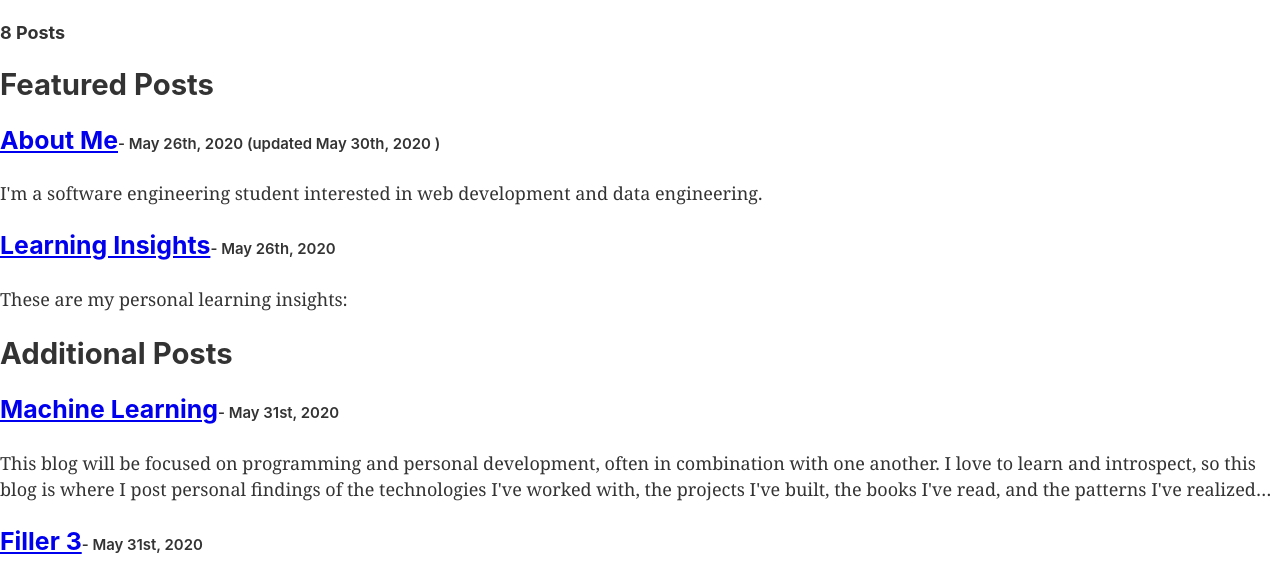
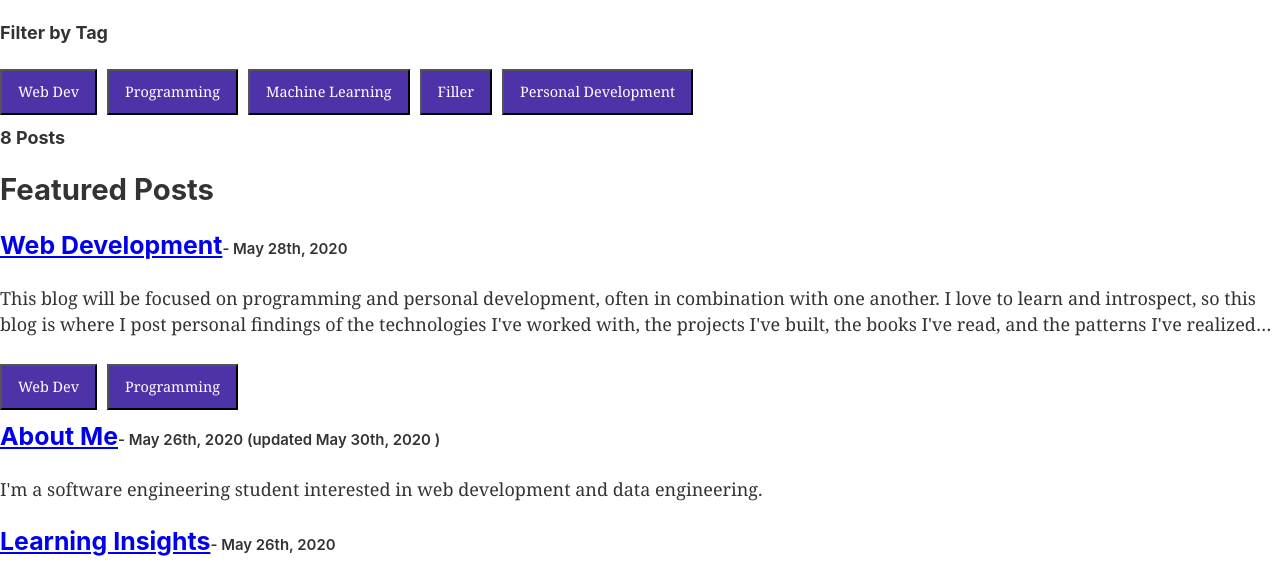
Before and after one commit to AnimeshKC/PersonalBlog, a Gatsby site: page / in a window 1280 px wide. Shown: the part 163-742 px from the top of the page. Built offline with nearby package versions, Linux system fonts and the light colour scheme; Gatsby itself is replaced by a stand-in of ours.

Commit message:
embedded tags to the post pages

```diff
--- a/src/components/components.css
+++ b/src/components/components.css
@@ -1,7 +1,7 @@
 .tagButton {
   background-color: #4e32a8;
   color: white;
-  padding: 10px 20px;
+  padding: 8px 16px;
   font-size: 0.8em;
 }
 .tagButton:hover {
@@ -12,3 +12,13 @@
   display: grid;
   grid-template-columns: 1fr 1fr 1fr 1fr;
 }
+
+ul.post-tags {
+  padding: 0;
+  margin: 0;
+  display: inline-flex;
+  list-style: none;
+}
+li {
+  margin-right: 10px;
+}
--- a/src/components/postDisplay.js
+++ b/src/components/postDisplay.js
@@ -1,6 +1,7 @@
 import { Link } from "gatsby"
 import React from "react"
 import "./layout.css"
+import "./components.css"
 function PostDisplay(props) {
   if (props.postsArray.length) {
     return (
@@ -24,6 +25,17 @@ function PostDisplay(props) {
                 )}
               </h3>
               <p>{node.excerpt}</p>
+              {node.frontmatter.tags ? (
+                <ul className="post-tags">
+                  {node.frontmatter.tags.map(tag => (
+                    <li key={tag}>
+                      <Link to={`/tag/${tag.replace(/ /g, "_")}`}>
+                        <button className="tagButton">{tag}</button>
+                      </Link>
+                    </li>
+                  ))}
+                </ul>
+              ) : null}
             </div>
           )
         })}
--- a/src/pages/index.js
+++ b/src/pages/index.js
@@ -1,5 +1,5 @@
 import React from "react"
-import { graphql } from "gatsby"
+import { graphql, Link } from "gatsby"
 
 import Layout from "../components/layout"
 //import Image from "../components/image"
@@ -7,6 +7,7 @@ import PostDisplay from "../components/postDisplay"
 import SEO from "../components/seo"
 import { postsPerPage } from "../constants/postsPerPage"
 import PaginationLinks from "../components/paginationLinks"
+import "../components/components.css"
 
 export const query = graphql`
   query {
@@ -25,6 +26,7 @@ export const query = graphql`
             title
             date(formatString: "MMMM Do, YYYY")
             updated(formatString: "MMMM Do, YYYY")
+            tags
           }
           excerpt(pruneLength: 300)
         }
@@ -46,6 +48,7 @@ export const query = graphql`
             title
             date(formatString: "MMMM Do, YYYY")
             updated(formatString: "MMMM Do, YYYY")
+            tags
           }
           excerpt(pruneLength: 300)
         }
@@ -53,6 +56,13 @@ export const query = graphql`
     }
     allPosts: allMarkdownRemark {
       totalCount
+      edges {
+        node {
+          frontmatter {
+            tags
+          }
+        }
+      }
     }
   }
 `
@@ -71,9 +81,32 @@ const IndexPage = ({ data }) => {
 
   const currentPage = 1
   const totalPages = Math.ceil(totalPosts / postsPerPage)
+
+  const allEdges = data.allPosts.edges
+  const tagCount = {}
+
+  for (const edge of allEdges) {
+    const edgeTags = edge.node.frontmatter.tags
+    if (edgeTags) {
+      for (const tag of edgeTags) {
+        tagCount[tag] = tagCount.hasOwnProperty(tag) ? tagCount[tag] + 1 : 1
+      }
+    }
+  }
+  const tagList = Object.keys(tagCount)
   return (
     <Layout>
       <SEO title="Animesh KC Blog" />
+      <h4>Filter by Tag</h4>
+      <ul className="post-tags">
+        {tagList.map(tag => (
+          <li key={tag}>
+            <Link to={`/tag/${tag.replace(/ /g, "_")}`}>
+              <button className="tagButton">{tag}</button>
+            </Link>
+          </li>
+        ))}
+      </ul>
       <h4>{totalPosts} Posts</h4>
       <h2> Featured Posts</h2>
       <PostDisplay postsArray={priorityPosts} />
--- a/src/pages/posts/filler1.md
+++ b/src/pages/posts/filler1.md
@@ -2,6 +2,7 @@
 title: "Web Development"
 date: "2020-05-28"
 tags: ["Web Dev", "Programming"]
+priority: "High"
 ---
 
 This blog will be focused on programming and personal development, often in combination with one another. I love to learn and introspect, so this blog is where I post personal findings of the technologies I've worked with, the projects I've built, the books I've read, and the patterns I've realized to learn and work more effectively.
--- a/src/pages/posts/filler6.md
+++ b/src/pages/posts/filler6.md
@@ -1,6 +1,7 @@
 ---
 title: "Filler 6"
-date: "2020-05-31"
+date: "2020-04-30"
+tags: ["Filler"]
 ---
 
 This blog will be focused on programming and personal development, often in combination with one another. I love to learn and introspect, so this blog is where I post personal findings of the technologies I've worked with, the projects I've built, the books I've read, and the patterns I've realized to learn and work more effectively.
```
